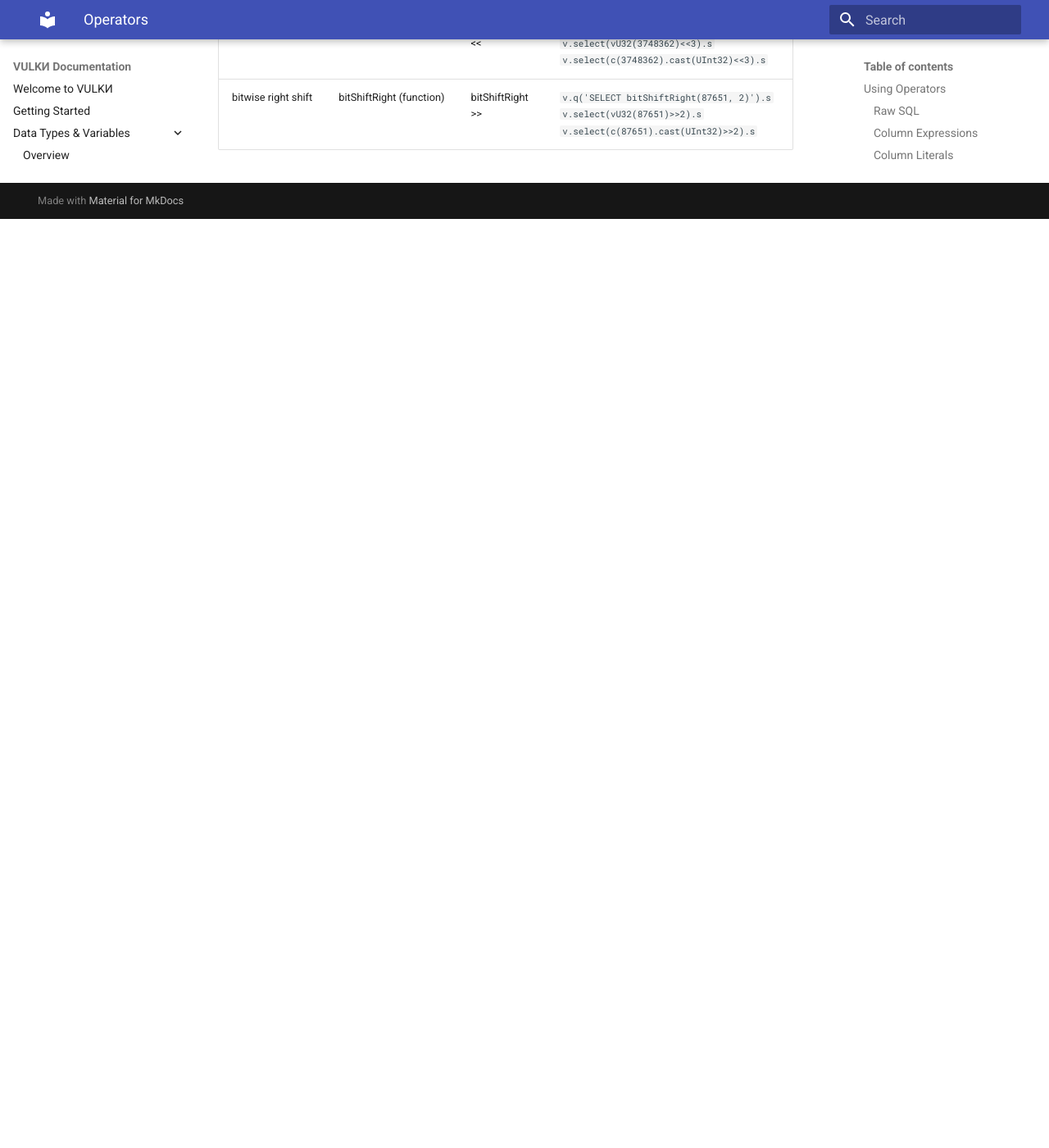
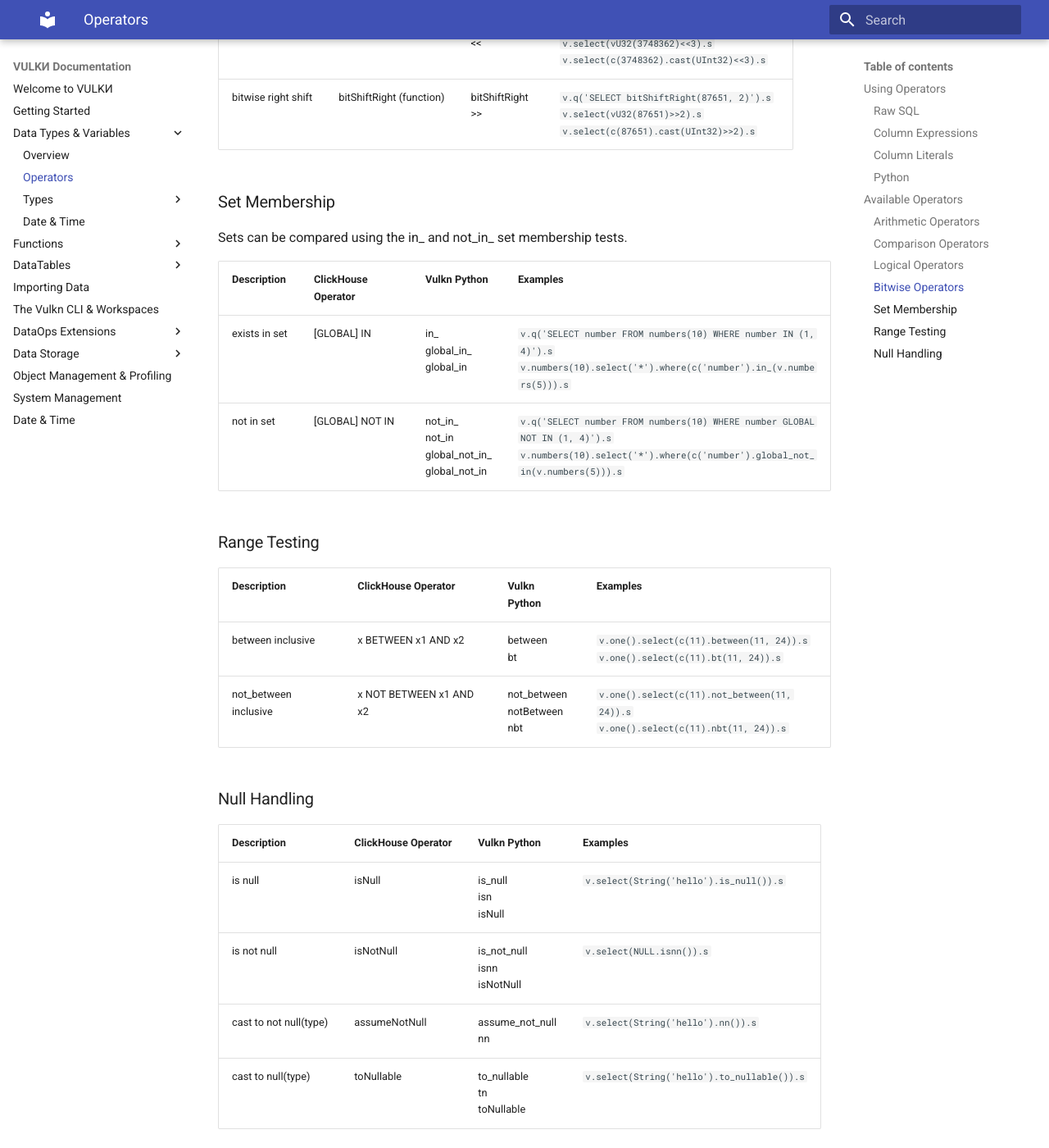
Before and after one commit to VulknData/vulkn, an MkDocs documentation site: the page built from docs/types/operators.md, in a window 1280 px wide and 1400 px high, scrolled down 4060 px. Shown: the whole window at 82% size. Built offline with MkDocs 1.6.1 and Material for MkDocs 9.7.7, drawn with Linux system fonts in a browser that asks for light colours; before the commit the page ends 4327 px from its top, so only the background shows below that; some of the changed text lies outside the part shown.

Commit message:
Add in other function aliases. Update documentation.

````diff
--- a/docs/types/operators.md
+++ b/docs/types/operators.md
@@ -84,11 +84,11 @@
 Description | ClickHouse Operator | Vulkn Python | Examples
 -- | -- | -- | --
 equals | =<br/>== | ==<br/>eq<br/>equals | ```v.q('SELECT 1 == 1').s```<br/>```v.q('SELECT 1 = 1').s```<br/>```v.select(vU8(1) == 1).s```<br/>```v.select(c(1) == 1).s```<br/>```v.select(vU8(1).eq(1)).s```<br/>```v.select(c(1).equals(1)).s```
-not equals | !=<br/><> | !=<br/>ne<br/>notEquals | ```v.q('SELECT 1 != 1').s```<br/>```v.select(vU8(1) != 1).s```<br/>```v.select(c(1) != 1).s```<br/>```v.select(vU8(1).ne(1)).s```<br/>```v.select(c(1).notEquals(1)).s```
+not equals | !=<br/><> | !=<br/>ne<br/>notEquals<br/>not_equals | ```v.q('SELECT 1 != 1').s```<br/>```v.select(vU8(1) != 1).s```<br/>```v.select(c(1) != 1).s```<br/>```v.select(vU8(1).ne(1)).s```<br/>```v.select(c(1).notEquals(1)).s```
 greater than | > | ><br/>gt<br/>greater | ```v.q('SELECT 1 > 2').s```<br/>```v.select(vU8(1) > 2).s```<br/>```v.select(c(1) > c(2)).s```<br/>```v.select(vU8(1).gt(2)).s```<br/>```v.select(c(1).greater(c(2))).s```
 less than | < | <<br/>lt<br/>less | ```v.q('SELECT 1 < 1').s```<br/>```v.select(vU8(1) < 2).s```<br/>```v.select(c(1) < 2).s```<br/>```v.select(vU8(1).lt(2)).s```<br/>```v.select(c(1).less(2)).s```
-greater than or equal to | >= | >=<br/>greaterOrEquals | ```v.q('SELECT 1 >= 2').s```<br/>```v.select(vU8(1) >= 2).s```<br/>```v.select(c(1) >= 2).s```<br/>```v.select(c(1).greaterOrEquals(2)).s```
-less than or equal to | <= | <=<br/>lessOrEquals | ```v.q('SELECT 1 <= 2').s```<br/>```v.select(vU8(1) <= 2).s```<br/>```v.select(c(1) <= 2).s```<br/>```v.select(c(1).lessOrEquals(2)).s```
+greater than or equal to | >= | >=<br/>greaterOrEquals<br/>greater_or_equals | ```v.q('SELECT 1 >= 2').s```<br/>```v.select(vU8(1) >= 2).s```<br/>```v.select(c(1) >= 2).s```<br/>```v.select(c(1).greaterOrEquals(2)).s```
+less than or equal to | <= | <=<br/>lessOrEquals<br/>less_or_equals | ```v.q('SELECT 1 <= 2').s```<br/>```v.select(vU8(1) <= 2).s```<br/>```v.select(c(1) <= 2).s```<br/>```v.select(c(1).lessOrEquals(2)).s```
 
 ### Logical Operators
 
@@ -104,9 +104,34 @@
 
 Description | ClickHouse Operator | Vulkn Python | Examples
 -- | -- | -- | --
-bitwise and | bitAnd (function) | bitAnd<br/>& | ```v.q('SELECT bitAnd(1, 4)').s```<br/>```v.select(vU8(1).bitAnd(4)).s```<br/>```v.select(c(1).cast(UInt8) & 4).s```
-bitwise or | bitOr (function) | bitOr<br/>\| | ```v.q('SELECT bitOr(1, 4)').s```<br/>```v.select(vU8(1).bitOr(4)).s```<br/>```v.select(c(1).cast(UInt8) | 4).s```
-btiwise not | bitNot (function) | bitNot<br/>~ | ```v.q('SELECT bitNot(3)').s```<br/>```v.select(vU8(3).bitNot()).s```<br/>```v.select(~(c(3).cast(UInt8))).s```
-bitwise xor | bitXor (function) | bitXor<br/>^ | ```v.q('SELECT bitXor(3, 1)').s```<br/>```v.select(vU8(3).bitXor(1)).s```<br/>```v.select(c(3).cast(UInt8)^1).s```
+bitwise and | bitAnd (function) | bitAnd<br/>bit_and<br/>& | ```v.q('SELECT bitAnd(1, 4)').s```<br/>```v.select(vU8(1).bitAnd(4)).s```<br/>```v.select(c(1).cast(UInt8) & 4).s```
+bitwise or | bitOr (function) | bitOr<br/>bit_or<br/>\| | ```v.q('SELECT bitOr(1, 4)').s```<br/>```v.select(vU8(1).bitOr(4)).s```<br/>```v.select(c(1).cast(UInt8) | 4).s```
+btiwise not | bitNot (function) | bitNot<br/>bit_not<br/>~ | ```v.q('SELECT bitNot(3)').s```<br/>```v.select(vU8(3).bitNot()).s```<br/>```v.select(~(c(3).cast(UInt8))).s```
+bitwise xor | bitXor (function) | bitXor<br/>bit_xor<br/>^ | ```v.q('SELECT bitXor(3, 1)').s```<br/>```v.select(vU8(3).bitXor(1)).s```<br/>```v.select(c(3).cast(UInt8)^1).s```
 bitwise left shift | bitShiftLeft (function) | bitShiftLeft<br/><< | ```v.q('SELECT bitShiftLeft(3748362, 3)').s```<br/>```v.select(vU32(3748362)<<3).s```<br/>```v.select(c(3748362).cast(UInt32)<<3).s```
 bitwise right shift | bitShiftRight (function) | bitShiftRight<br/>>> | ```v.q('SELECT bitShiftRight(87651, 2)').s```<br/>```v.select(vU32(87651)>>2).s```<br/>```v.select(c(87651).cast(UInt32)>>2).s```
+
+### Set Membership
+
+Sets can be compared using the in_ and not_in_ set membership tests.
+
+Description | ClickHouse Operator | Vulkn Python | Examples
+-- | -- | -- | --
+exists in set | [GLOBAL] IN | in_<br/>global_in_<br/>global_in | ```v.q('SELECT number FROM numbers(10) WHERE number IN (1, 4)').s```<br/>```v.numbers(10).select('*').where(c('number').in_(v.numbers(5))).s```
+not in set | [GLOBAL] NOT IN | not_in_<br/>not_in<br/>global_not_in_<br/>global_not_in | ```v.q('SELECT number FROM numbers(10) WHERE number GLOBAL NOT IN (1, 4)').s```<br/>```v.numbers(10).select('*').where(c('number').global_not_in(v.numbers(5))).s```
+
+### Range Testing
+
+Description | ClickHouse Operator | Vulkn Python | Examples
+-- | -- | -- | --
+between inclusive | x BETWEEN x1 AND x2 | between<br/>bt | ```v.one().select(c(11).between(11, 24)).s```<br/>```v.one().select(c(11).bt(11, 24)).s```
+not_between inclusive | x NOT BETWEEN x1 AND x2 | not_between<br/>notBetween<br/>nbt | ```v.one().select(c(11).not_between(11, 24)).s```<br/>```v.one().select(c(11).nbt(11, 24)).s```
+
+### Null Handling
+
+Description | ClickHouse Operator | Vulkn Python | Examples
+-- | -- | -- | --
+is null | isNull | is_null<br/>isn<br/>isNull | ```v.select(String('hello').is_null()).s```
+is not null  | isNotNull | is_not_null<br/>isnn<br/>isNotNull | ```v.select(NULL.isnn()).s```
+cast to not null(type) | assumeNotNull | assume_not_null<br/>nn | ```v.select(String('hello').nn()).s```
+cast to null(type) | toNullable | to_nullable<br/>tn<br/>toNullable | ```v.select(String('hello').to_nullable()).s```
````
Also changed, not shown: 2 other files.
